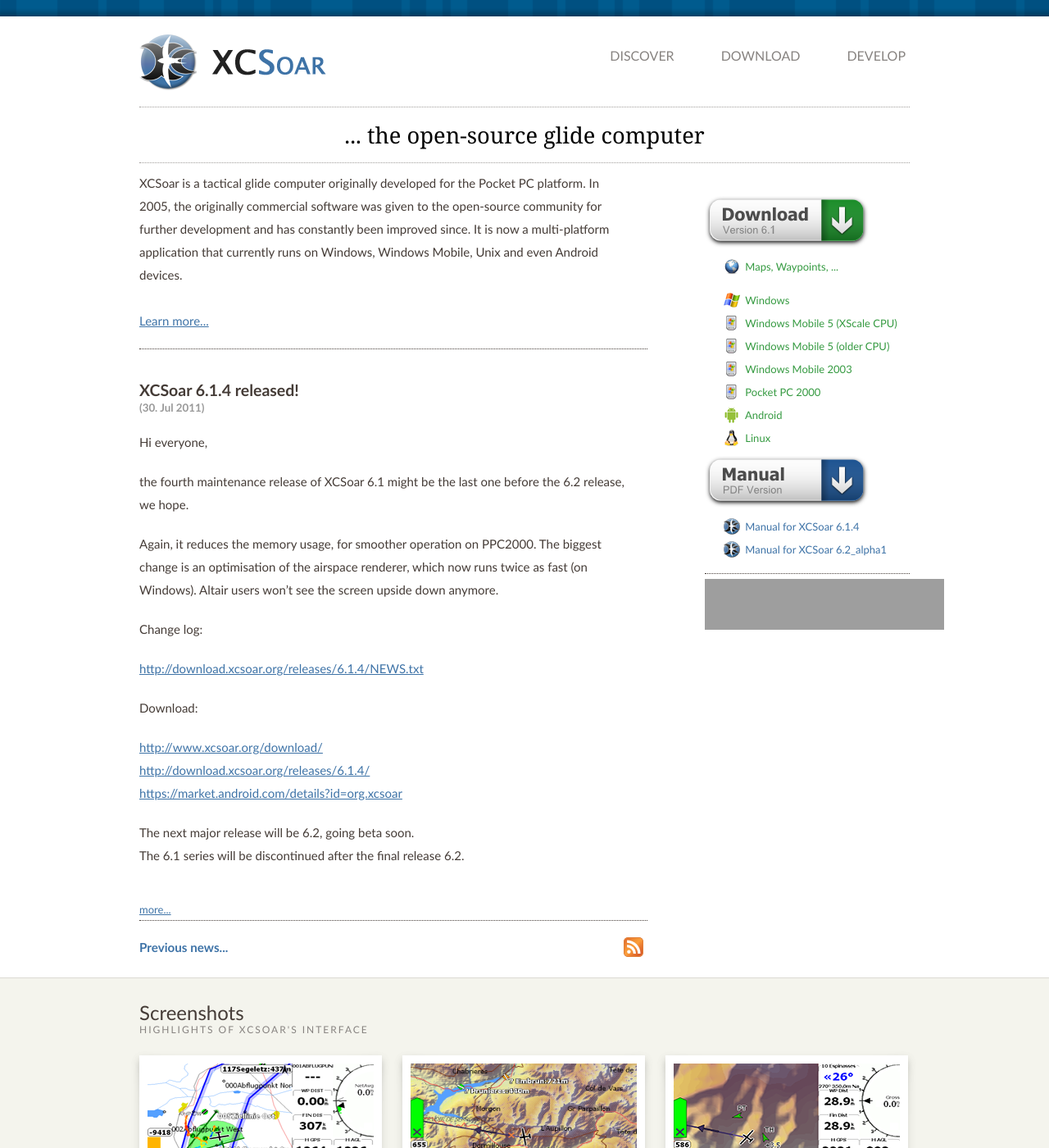
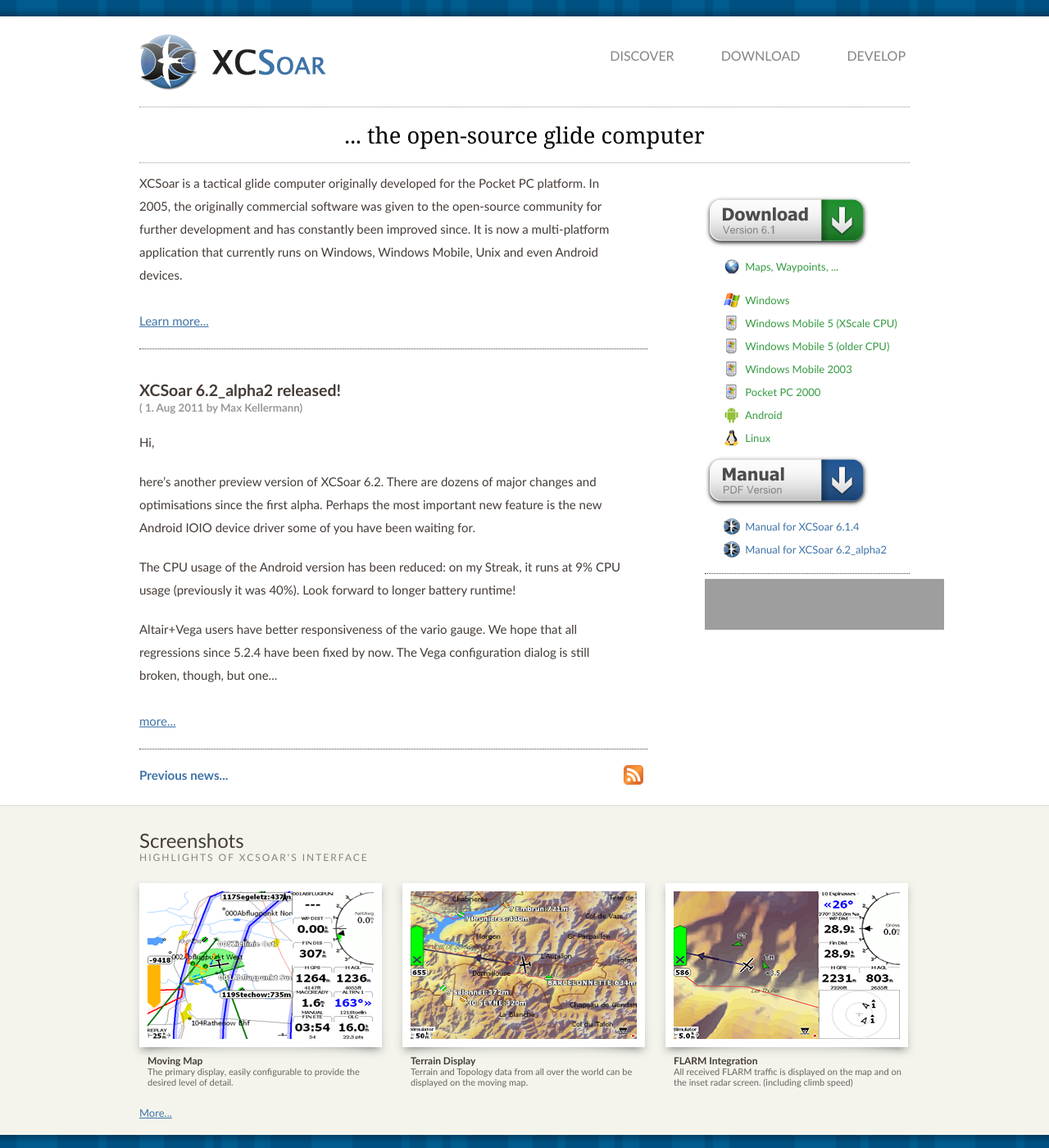
Before and after one commit to XCSoar/website, a Jekyll site: the page built from index.html, in a window 1280 px wide and 1400 px high. Shown: the whole window at 82% size. Built offline with Jekyll 4.4.1, drawn with Linux system fonts in a browser that asks for light colours; grey boxes are pictures that could not be loaded.

Commit message:
release v6.2_alpha2

```diff
--- a/_config.yml
+++ b/_config.yml
@@ -1,7 +1,7 @@
 permalink: /discover/:year/:month/:day/:title.html
 
 xcsoar_stable_version: 6.1.4
-xcsoar_testing_version: 6.2_alpha1
+xcsoar_testing_version: 6.2_alpha2
 xcsoar_old_version: 6.0.10
 
 xcsoar_next_milestone: 'XCSoar 6.2'
--- /dev/null
+++ b/_posts/2011-08-01-XCSoar_6.2_alpha2_released.md
@@ -0,0 +1,34 @@
+---
+layout: post
+color: blue
+title: XCSoar 6.2_alpha2 released!
+author: Max Kellermann
+---
+Hi,
+
+here's another preview version of XCSoar 6.2.  There are dozens of
+major changes and optimisations since the first alpha.  Perhaps the
+most important new feature is the new Android IOIO device driver some
+of you have been waiting for.
+
+The CPU usage of the Android version has been reduced: on my Streak,
+it runs at 9% CPU usage (previously it was 40%).  Look forward to
+longer battery runtime!
+
+Altair+Vega users have better responsiveness of the vario gauge.  We
+hope that all regressions since 5.2.4 have been fixed by now.  The
+Vega configuration dialog is still broken, though, but one of our
+developers is working on that.
+
+Change log:
+
+ <{{ site.download_server_url }}6.2_alpha2/NEWS.txt>
+
+Download:
+
+ [http://www.xcsoar.org/download/latest.html](/download/latest.html)
+ <{{ site.download_server_url }}6.2_alpha2/>
+ <https://market.android.com/details?id=org.xcsoar.testing>
+
+The next major release will be 6.2, going beta soon.
+The 6.1 series will be discontinued after the final release 6.2.
```
